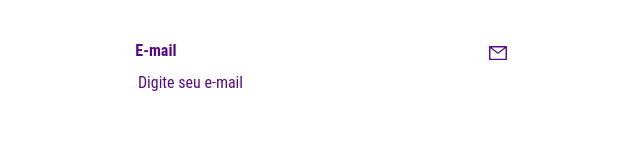
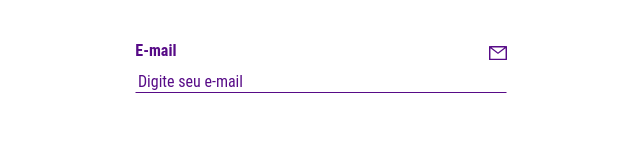
Before and after one commit to cpejr/front-web-mvpclinicas, a React (Vite) app: page / in a window 1280 px wide. Shown: the part 261-421 px from the top of the page, without its empty margins (319-959 px from the left). Built offline with nearby package versions, Linux system fonts and the light colour scheme.

Commit message:
feat: validação do email no login feita

```diff
--- a/src/Styles/Input/Input.jsx
+++ b/src/Styles/Input/Input.jsx
@@ -35,6 +35,7 @@ const Input = styled.input`
   border-width: ${(props) => props.borderWidth};
   border-radius: ${(props) => props.borderRadius};
   box-shadow: ${(props) => props.boxShadow};
+  border-bottom: ${(props) => props.borderBottom};
   //border-bottom: 1px solid #570B87;
   color: ${(props) => props.color };
 
--- a/src/pages/Login/Login.jsx
+++ b/src/pages/Login/Login.jsx
@@ -39,16 +39,18 @@ const logar = async (e) => {
 
         {(() => {
           console.log(email);
-          if (email == "") {
-            var borderColor = "white";
+          if (!/\S+@\S+\.\S+/.test(email) && email !== "") {
+            var borderColor = "red";
+            var color = "red";
+            var placeholderColor = "red";
+          }
+          else {
+            var borderColor = "#570B87";
             var color = "#570B87";
             var placeholderColor = "#570B87"
           }
-          else var borderColor = color = placeholderColor = "red";
-
           return(
             <Input
-              borderColor={borderColor}
               placeholder="Digite seu e-mail"
               color={color}
               placeholderColor={placeholderColor}
@@ -60,6 +62,8 @@ const logar = async (e) => {
               maxHeight="40px"
               paddingRight="2%"
               marginBottom="0%"
+              borderWidth="1px"
+              borderBottom={`1px solid ${borderColor}`}
               onChange = {(e) => setEmail(e.target.value)}
               />)
         })()}
```
